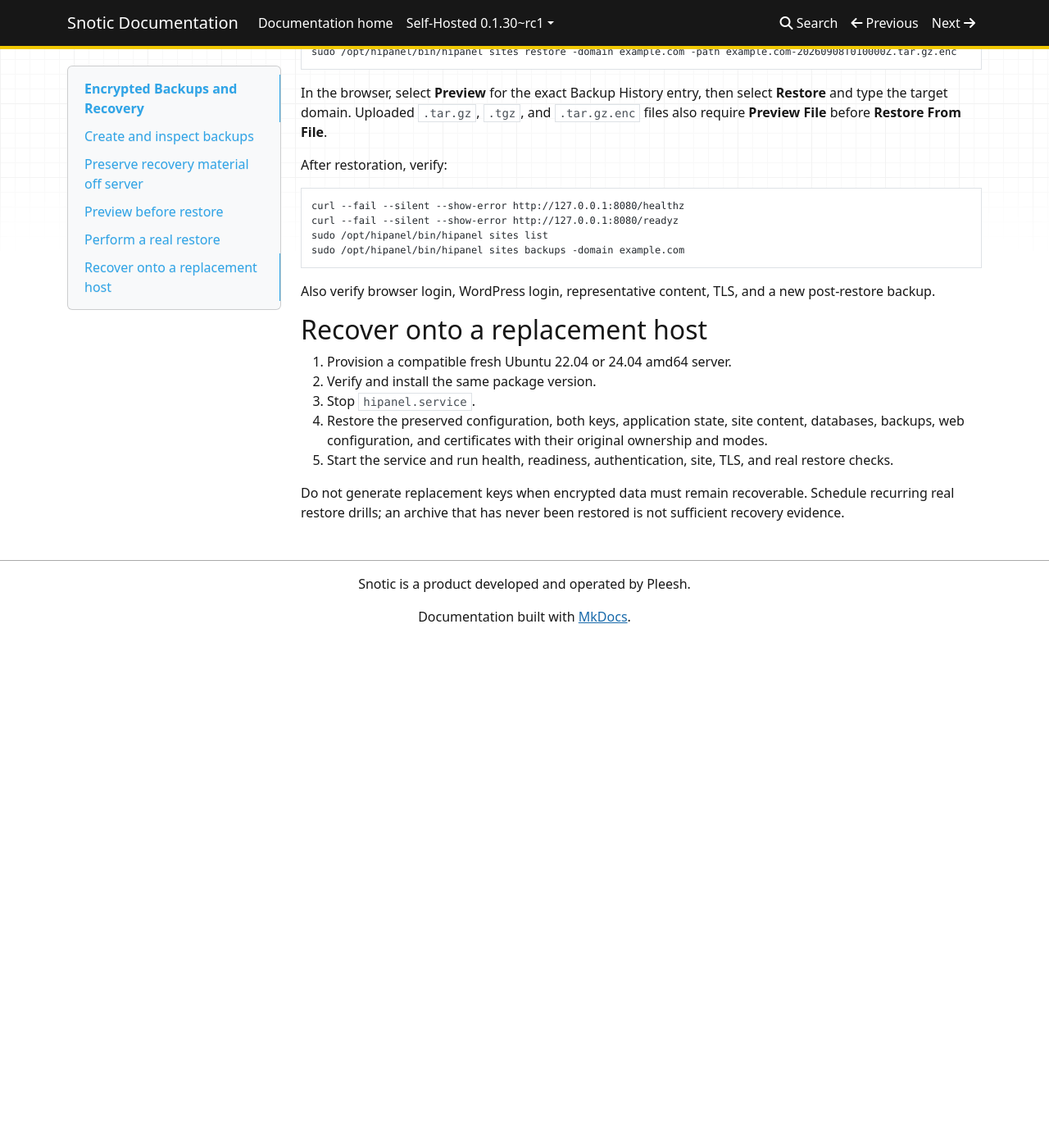
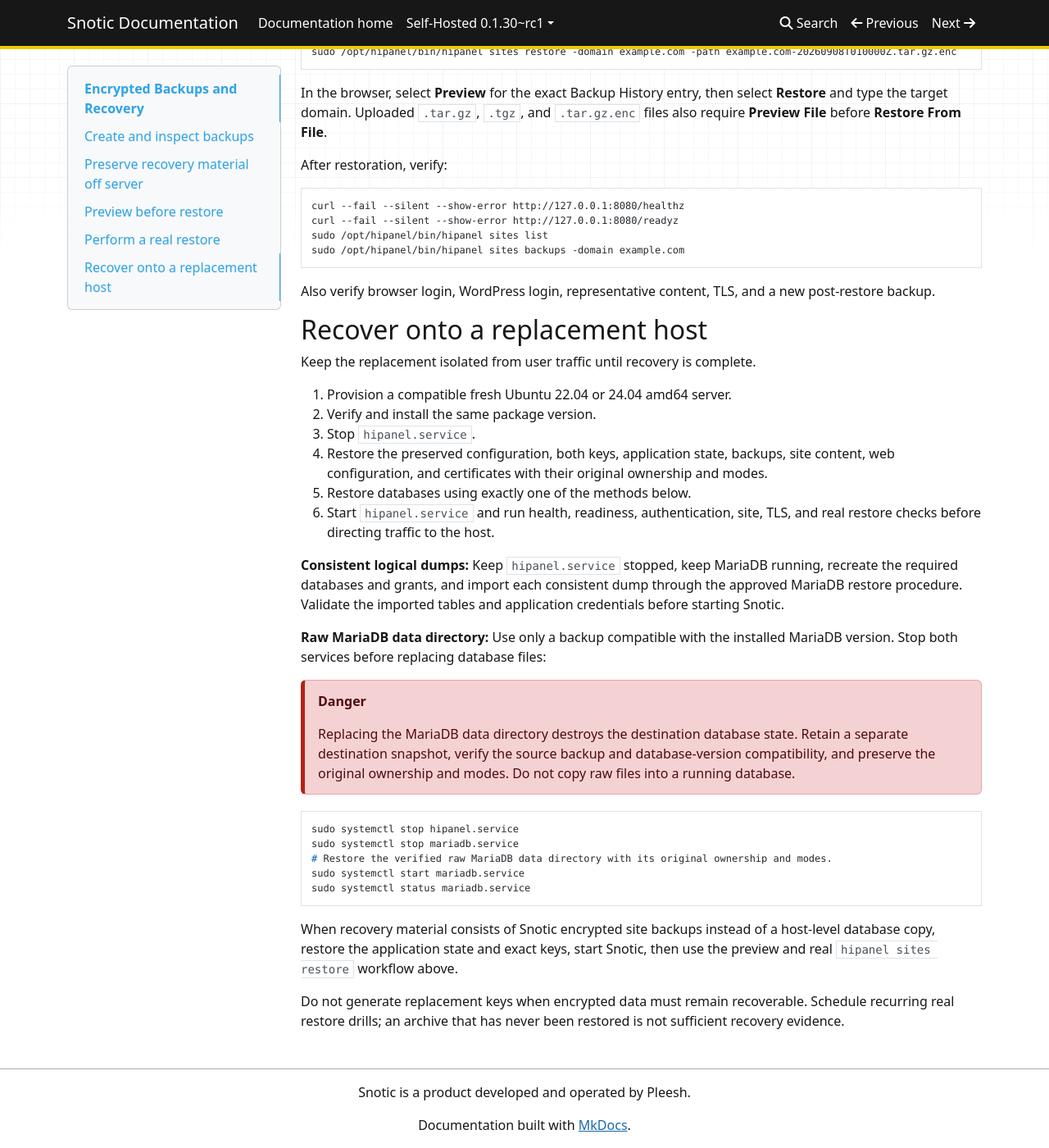
Before and after one commit to PLEESH/Snotic-Docs, an MkDocs documentation site: the page built from docs/self-hosted/0.1.30-rc1/backups-and-recovery.md, in a window 1280 px wide and 1400 px high, scrolled down 1489 px. Shown: the whole window at 82% size. Built offline with MkDocs 1.6.1, drawn with Linux system fonts in a browser that asks for light colours; nearby versions of some CDN libraries; before the commit the page ends 2269 px from its top, so only the background shows below that.

````diff
--- a/docs/self-hosted/0.1.30-rc1/backups-and-recovery.md
+++ b/docs/self-hosted/0.1.30-rc1/backups-and-recovery.md
@@ -91,14 +91,43 @@ new post-restore backup.
 
 ## Recover onto a replacement host
 
+Keep the replacement isolated from user traffic until recovery is complete.
+
 1. Provision a compatible fresh Ubuntu 22.04 or 24.04 amd64 server.
 2. Verify and install the same package version.
 3. Stop `hipanel.service`.
-4. Restore the preserved configuration, both keys, application state, site
-   content, databases, backups, web configuration, and certificates with their
-   original ownership and modes.
-5. Start the service and run health, readiness, authentication, site, TLS, and
-   real restore checks.
+4. Restore the preserved configuration, both keys, application state, backups,
+   site content, web configuration, and certificates with their original
+   ownership and modes.
+5. Restore databases using exactly one of the methods below.
+6. Start `hipanel.service` and run health, readiness, authentication, site, TLS,
+   and real restore checks before directing traffic to the host.
+
+**Consistent logical dumps:** Keep `hipanel.service` stopped, keep MariaDB
+running, recreate the required databases and grants, and import each consistent
+dump through the approved MariaDB restore procedure. Validate the imported
+tables and application credentials before starting Snotic.
+
+**Raw MariaDB data directory:** Use only a backup compatible with the installed
+MariaDB version. Stop both services before replacing database files:
+
+!!! danger
+    Replacing the MariaDB data directory destroys the destination database
+    state. Retain a separate destination snapshot, verify the source backup and
+    database-version compatibility, and preserve the original ownership and
+    modes. Do not copy raw files into a running database.
+
+```shell
+sudo systemctl stop hipanel.service
+sudo systemctl stop mariadb.service
+# Restore the verified raw MariaDB data directory with its original ownership and modes.
+sudo systemctl start mariadb.service
+sudo systemctl status mariadb.service
+```
+
+When recovery material consists of Snotic encrypted site backups instead of a
+host-level database copy, restore the application state and exact keys, start
+Snotic, then use the preview and real `hipanel sites restore` workflow above.
 
 Do not generate replacement keys when encrypted data must remain recoverable.
 Schedule recurring real restore drills; an archive that has never been restored
````
Also changed, not shown: docs/self-hosted/0.1.30-rc1/access-and-security.md (+25 -1 lines), docs/self-hosted/0.1.30-rc1/s3.md (+21 -7 lines), requirements.txt (+263 -1 lines), 5 other files.
